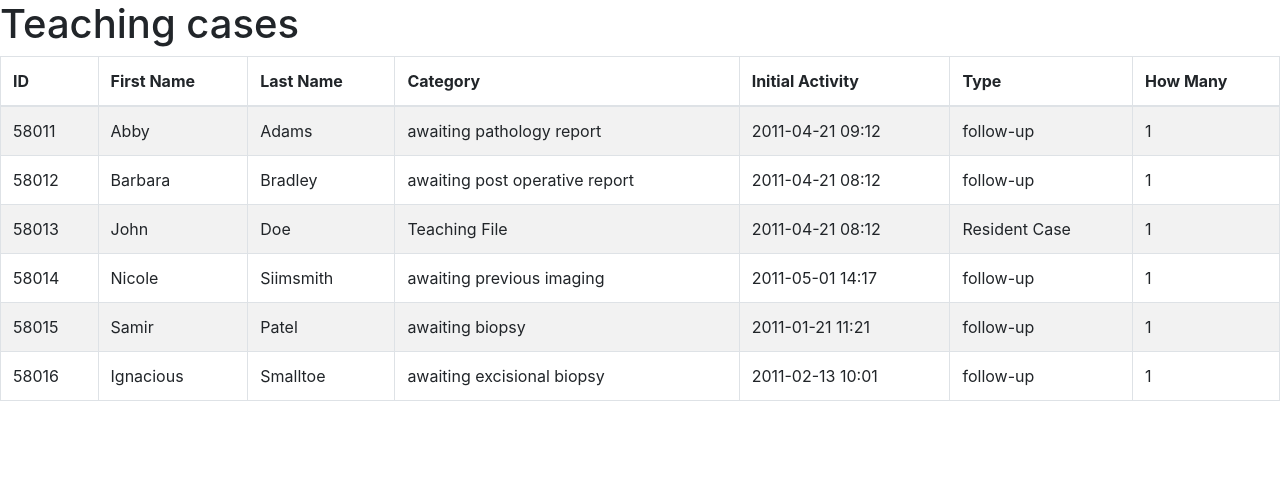
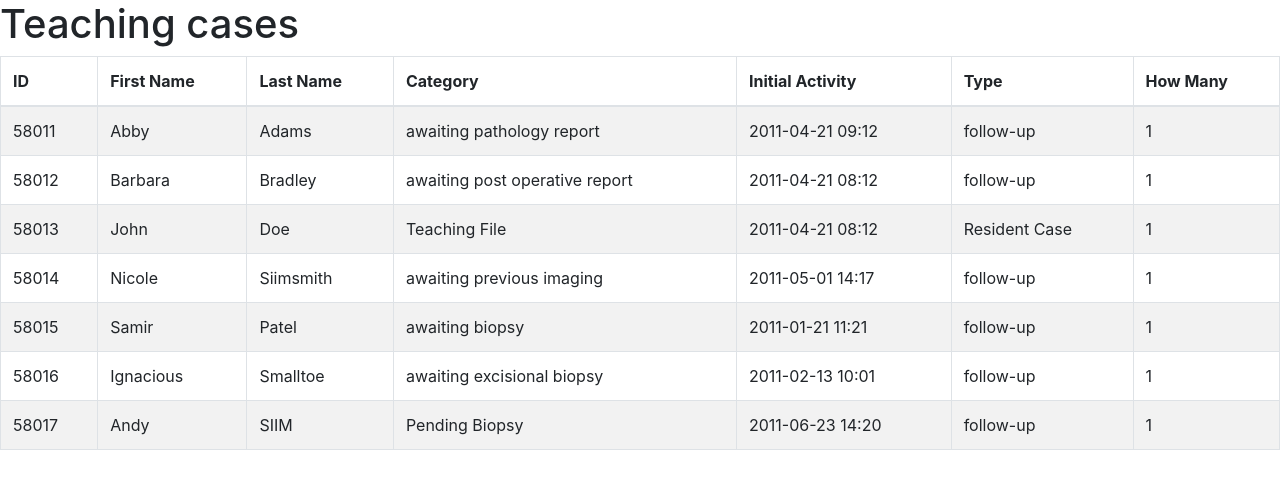
Before and after one commit to chafey/RadiologyCaseTracker, a React (Create React App) app: page /RadiologyCaseTracker/cases in a window 1280 px wide. Shown: the top 488 px of the page. Built offline with nearby package versions, Linux system fonts and the light colour scheme.

Commit message:
Added dummy cases

```diff
--- a/src/Cases.js
+++ b/src/Cases.js
@@ -76,6 +76,15 @@ const Cases = () => {
         initialDate: '2011-02-13 10:01',
         type: 'follow-up',
         quantity: 1,
+    },
+    {
+        id: '58017',
+        firstName: 'Andy',
+        lastName: 'SIIM',
+        category: 'Pending Biopsy',
+        initialDate: '2011-06-23 14:20',
+        type: 'follow-up',
+        quantity: 1,
     }]
     return (
         <>
--- a/src/Landing.js
+++ b/src/Landing.js
@@ -153,10 +153,10 @@ const Visits = () => (
       <Col>Visit</Col><Col>Physician</Col><Col>Location</Col><Col>link</Col>
     </Row>
     <Row>
-      <Col>7/1/2020</Col><Col>Dr.Pepper</Col><Col>Amb. Surgery</Col><Col><Form.Check inline label="Link visit" type="checkbox" id={'inline-op-visit-1'} /></Col>
+      <Col>7/1/2020</Col><Col>Dr.Pepper</Col><Col>Amb. Surgery</Col><Col><Form.Check inline label="" type="checkbox" id={'inline-op-visit-1'} /></Col>
     </Row>
     <Row>
-      <Col>8/5/2020</Col><Col>Dr.Seldinger</Col><Col>Interventional Radiology</Col><Col><Form.Check inline label="Link visit" type="checkbox" id={'inline-op-visit-2'} /></Col></Row>
+      <Col>8/5/2020</Col><Col>Dr.Seldinger</Col><Col>Interventional Radiology</Col><Col><Form.Check inline label="" type="checkbox" id={'inline-op-visit-2'} /></Col></Row>
     <Row>
       <Col>8/20/2020</Col><Col>Dr.Gupta</Col><Col>Outpatient</Col><Col><Form.Check inline label="" type="checkbox" id={'inline-op-visit-3'} /></Col>
     </Row>
```
